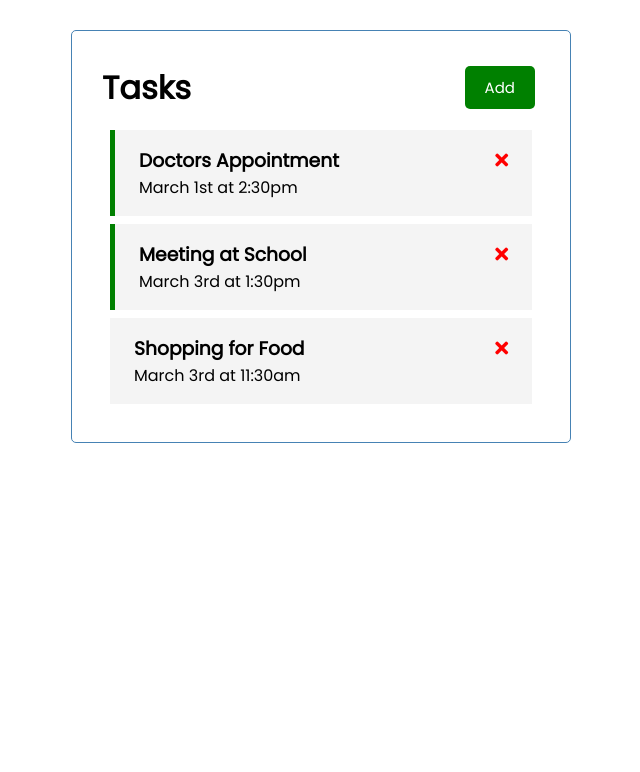
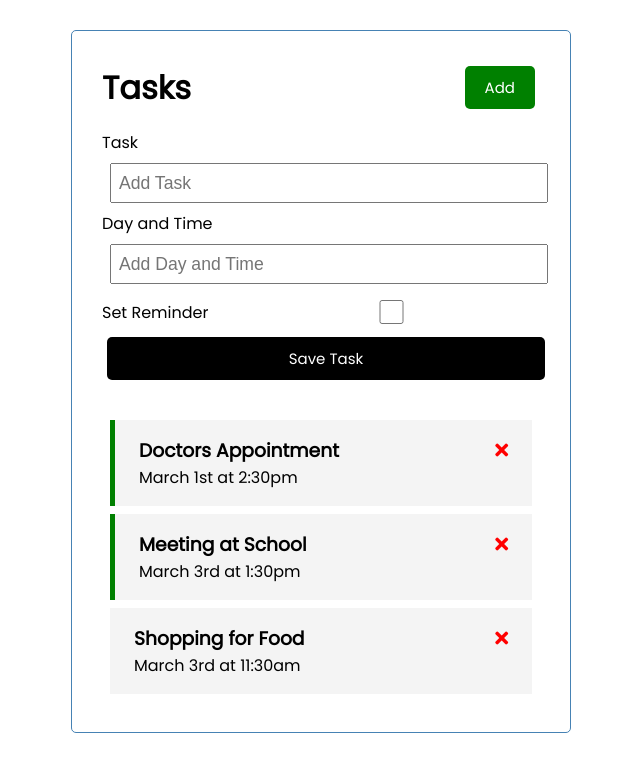
Before and after one commit to rootDEV2990/VueJS_tracker, a Vue app in the folder tracker/: page / in a window 1280 px wide. Shown: the top 772 px of the page, without its empty margins (319-959 px from the left). Built offline with nearby package versions, Linux system fonts and the light colour scheme.

Commit message:
prepareing add feature

```diff
--- a/tracker/src/App.vue
+++ b/tracker/src/App.vue
@@ -1,31 +1,42 @@
 <template>
   <div class="container">
     <Header title="Tasks"/>
-    <Tasks @delete-task="deleteTask" :tasks="tasks"/>
+    <AddTask />
+    <Tasks @toggle-reminder="toggleReminder" @delete-task="deleteTask" :tasks="tasks"/>
   </div>
 </template>
 
 <script>
 import Header from './components/Header'
 import Tasks from './components/Tasks'
+import AddTask from './components/AddTask'
 
 export default {
   name: 'App',
   components: {
     Header,
-    Tasks
+    Tasks,
+    AddTask
+  },
+  //methods
+  methods: {
+    //delete method
+    deleteTask(id) {
+      //pop up window to verify you want to delete
+      if (confirm('Are you sure?')) {
+        //return results of array if value does not == id
+        this.tasks = this.tasks.filter((task) => task.id !== id)
+      }
+    },
+    toggleReminder(id) {
+      this.tasks = this.tasks.map((task) => task.id === id ? { ...task, reminder: !task.reminder } : task )
+    }
   },
   //test data returning array
   data() {
     return {
       tasks: []
     }
-  },
-  //methods
-  methods: {
-    deleteTask(id) {
-      console.log('task', id)
-    },
   },
   //populates tasks: []
   created() {
--- /dev/null
+++ b/tracker/src/components/AddTask.vue
@@ -0,0 +1,58 @@
+<template>
+    <form class="add-form">
+        <div class="form-control">
+            <label>Task</label>
+            <input type="text" v-model="text" name="text" placeholder="Add Task" />
+        </div>
+        <div class="form-control">
+            <label>Day and Time</label>
+            <input type="text" v-model="day" name="day" placeholder="Add Day and Time">
+        </div>
+        <div class="form-control form-control-check">
+            <label>Set Reminder</label>
+            <input v-model="reminder" type="checkbox" name="reminder" />
+        </div>
+        <input type="submit" value="Save Task" class="btn btn-block" />
+    </form>
+</template>
+
+<script>
+export default {
+    name: 'AddTask',
+    data() {
+        return {
+            text: '',
+            day: '',
+            reminder: false
+        }
+    }
+}
+</script>
+
+<style scoped>
+.add-form {
+    margin-bottom: 2.5rem;
+}
+.form-control label {
+    display: block;
+}
+.form-control input {
+    width: 100%;
+    height: 40px;
+    margin: .5rem;
+    padding: 3px 7px;
+    font-size: 1.1rem;
+}
+.form-control-check {
+    display: flex;
+    align-items: center;
+    justify-content: space-between;
+}
+.form-control-check label {
+    flex: 1;
+}
+.form-control-check input {
+    flex: 2;
+    height: 1.5rem;
+}
+</style>
--- a/tracker/src/components/Task.vue
+++ b/tracker/src/components/Task.vue
@@ -1,8 +1,8 @@
 <template>
-    <div :class="[task.reminder ? 'reminder' : '', 'task']">
+    <div @dblclick="$emit('toggle-reminder', task.id)" :class="[task.reminder ? 'reminder' : '', 'task']">
         <h3>
             {{ task.text }}
-            <i @click="onDelete(task.id)" class="fas fa-times"></i>
+            <i @click="$emit('delete-task', task.id)" class="fas fa-times"></i>
         </h3>
         <p>{{ task.day }}</p>
     </div>
@@ -13,11 +13,6 @@
     name: 'Task',
     props: {
         task: Object,
-    },
-    methods: {
-        onDelete(id) {
-            this.$emit('delete-task', id)
-        },
     },
 }
 </script>
--- a/tracker/src/components/Tasks.vue
+++ b/tracker/src/components/Tasks.vue
@@ -1,6 +1,6 @@
 <template>
     <div :key="task.id" v-for="task in tasks">
-        <Task @delete-task="$emit('delete-task', task.id)" :task="task" />
+        <Task @toggle-reminder="$emit('toggle-reminder', task.id)" @delete-task="$emit('delete-task', task.id)" :task="task" />
     </div>
 </template>
 
@@ -15,6 +15,6 @@
         components: {
             Task
         },
-        emits: ['delete-task'],
+        emits: ['delete-task', 'toggle-reminder'],
     }
 </script>
```
Also changed, not shown: 1 other file (tests, documents, lock files or other folders).
